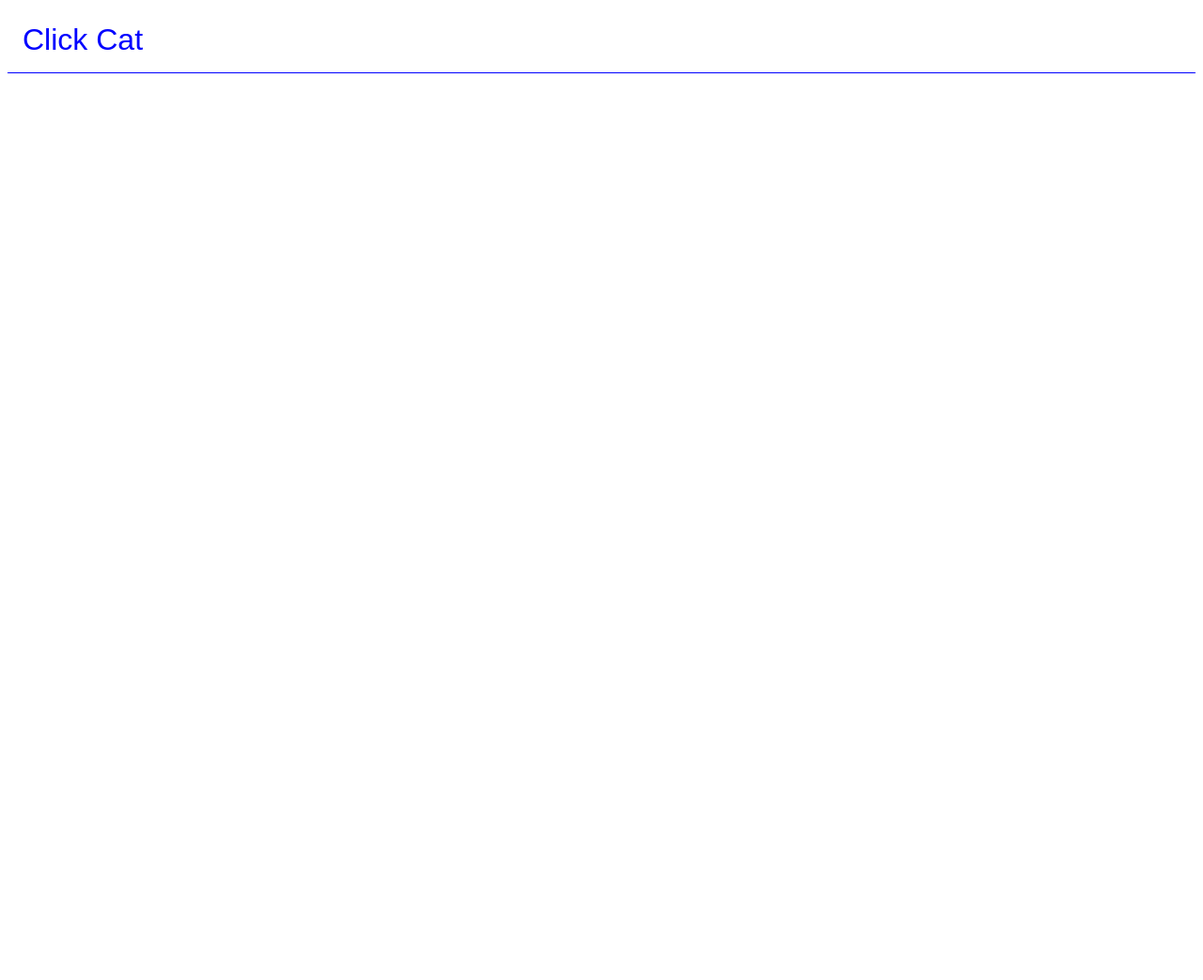
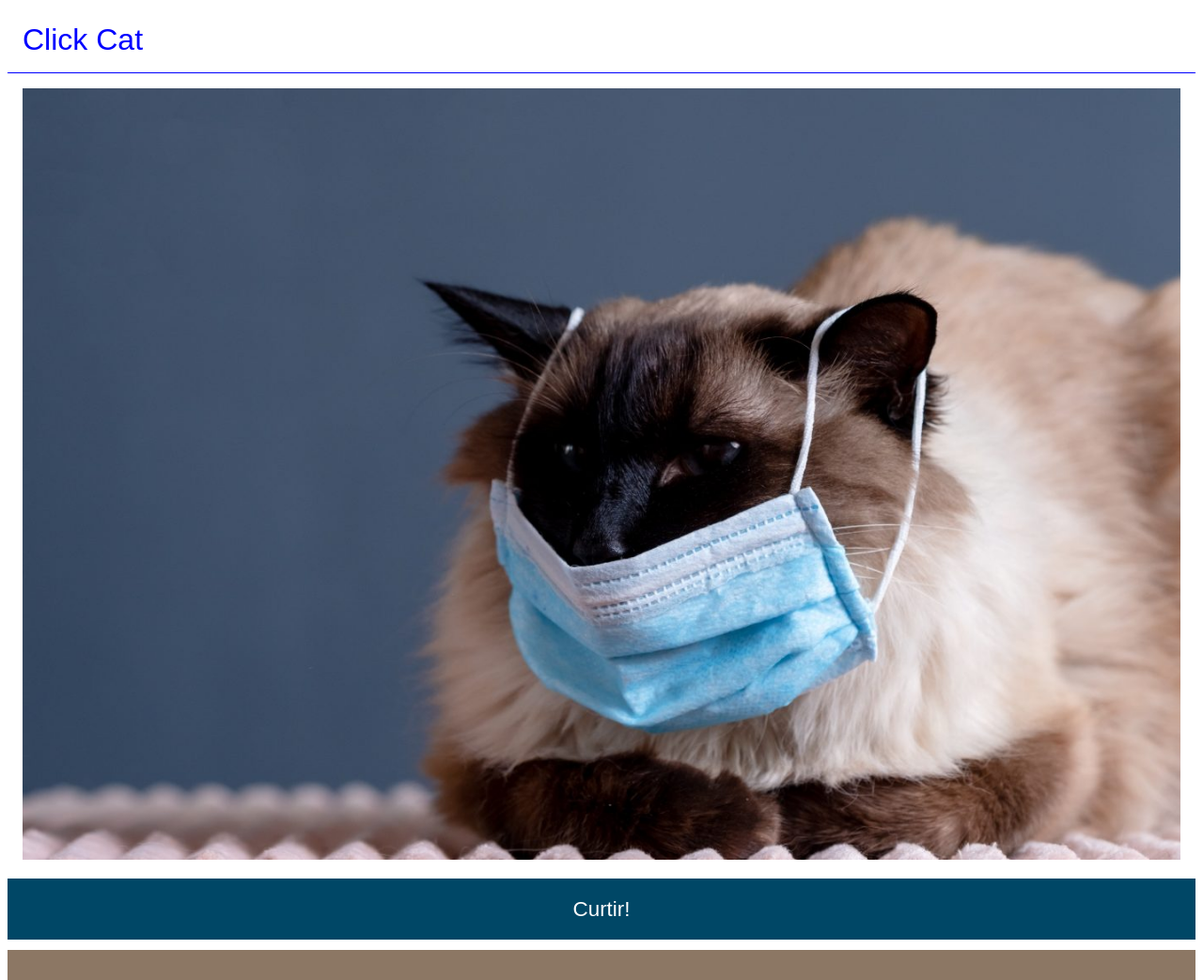
Before and after one commit to felipetriches20/desafiosb, a plain HTML site: page desafio05/index.html in a window 1280 px wide. Shown: the whole page at 94% size. Before the commit the page ends 808 px from the top, so only its background shows below. Drawn offline with Linux system fonts and the light colour scheme.

Commit message:
202009012347

```diff
--- a/desafio05/css/style.css
+++ b/desafio05/css/style.css
@@ -11,6 +11,11 @@ body{
     flex-direction: column;
     font-family: "Play", sans-serif;
     font-size: 16px;
+}
+.admin__wrapper{
+    display: flex;
+    flex-direction: column; /* eixo */
+    height: 100%;
 }
 
 .header__main{
@@ -27,3 +32,25 @@ body{
     font-size: 2.0rem;
     color: blue;
 }
+.logo{
+    width: 100%;
+    padding: 1rem;
+    }
+.like-button{
+   background: #004766;
+   color: white;
+   font-size: 1.4rem;
+   padding: 1.2rem;
+   border: 0;
+   text-align: center;
+   width: 100%;
+    }
+.vezes-Click{
+    background:#8c7764;
+    color: white;
+    font-size: 1.2rem;
+    font-weight: bold;
+    margin-top: 0.7rem;
+    text-align: center;
+    padding: 1rem;
+    }
--- a/desafio05/index.html
+++ b/desafio05/index.html
@@ -11,11 +11,19 @@
         <div class="header__main__tittle">Click Cat</div>
     </header>
     <main>
-        <div></div>
-        <div></div>
-        <div></div>
+        <div class="">
+            <img src="gatinho.jpg" alt="" class="logo">
+        </div>
+
+        <div>
+
+            <button type="button" class="like-button" id="btnLike">Curtir!</button>
+
+        </div>
+
+        <div class="vezes-Click" id="vezesClick"></div>
 
     </main>
-
+    <script src="main.js"></script>
 </body>
 </html>
--- /dev/null
+++ b/desafio05/main.js
@@ -0,0 +1,9 @@
+let btnCurtir = document.getElementById("btnLike");
+let vezesClick =0;
+
+function qtdLikes(){
+    vezesClick++;
+    //console.log(vezesClick);
+    document.getElementById('vezesClick').innerHTML = "Essa foto ja foi curtida "+vezesClick+" veze(s)";
+}
+btnCurtir.onclick = qtdLikes;
```
